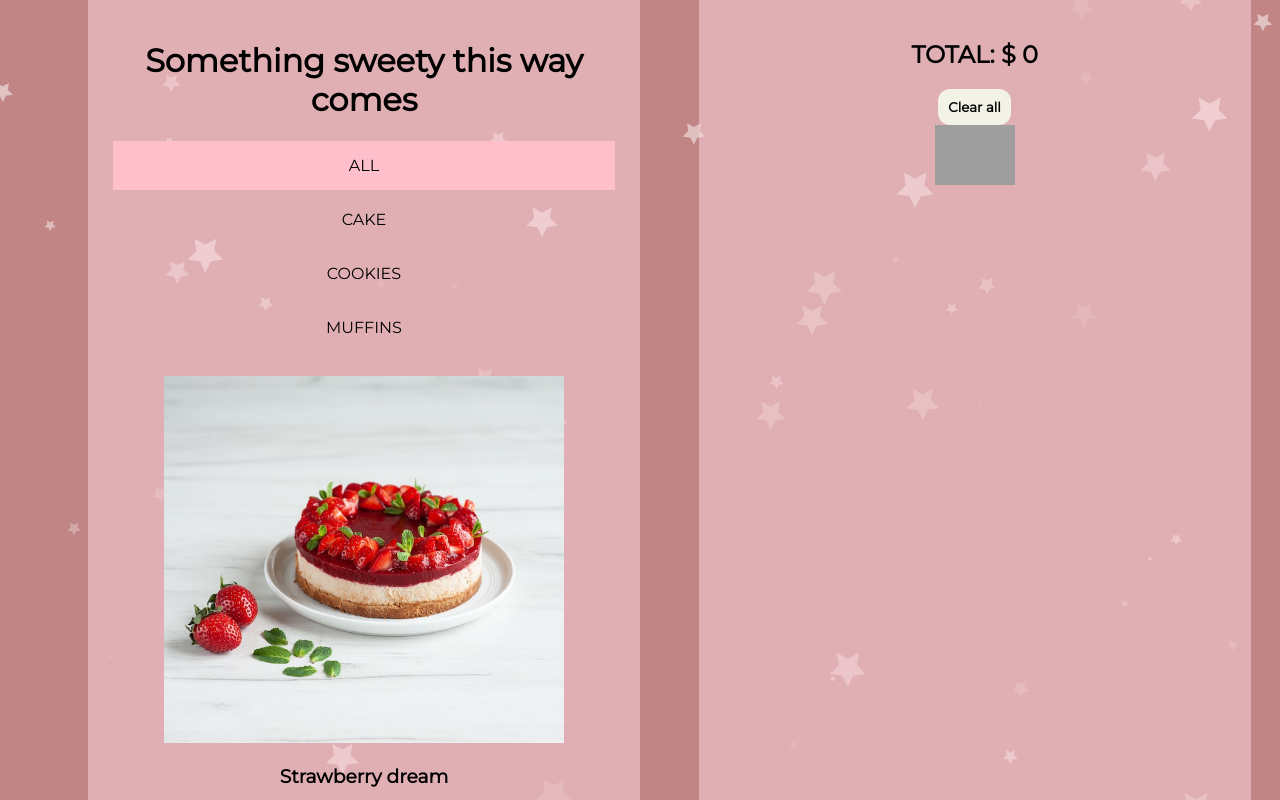
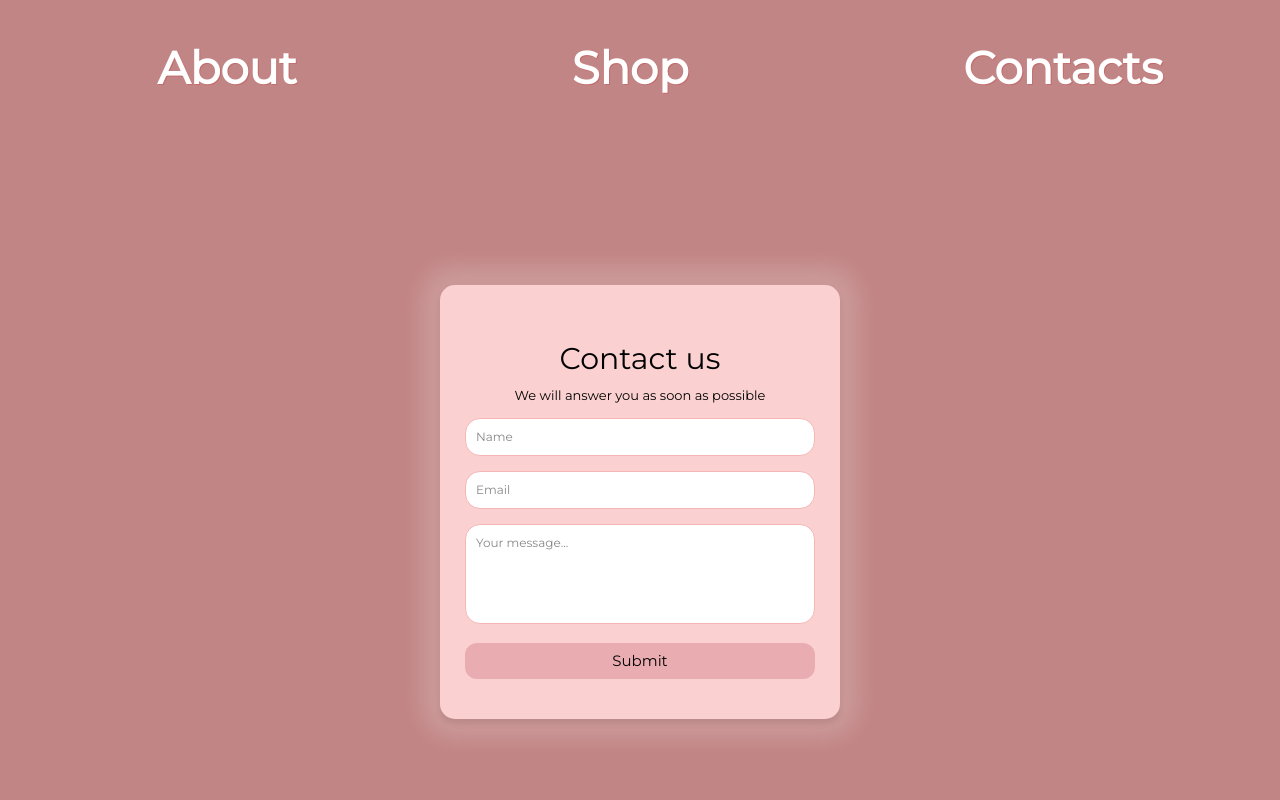
Before and after one commit to NatachaKey/redux-bakeryshop, a React (Create React App) app: page /Contacts in a window 1280 px wide. Shown: the top 800 px of the page. Built offline with nearby package versions, Linux system fonts and the light colour scheme; grey boxes are pictures that could not be loaded.

Commit message:
added new components, fixed stylessheets

```diff
--- a/package.json
+++ b/package.json
@@ -7,13 +7,18 @@
     "@testing-library/jest-dom": "^5.16.5",
     "@testing-library/react": "^13.4.0",
     "@testing-library/user-event": "^13.5.0",
+    "localforage": "^1.10.0",
+    "match-sorter": "^6.3.1",
     "react": "^18.2.0",
     "react-dom": "^18.2.0",
     "react-particles": "^2.5.3",
     "react-redux": "^8.0.5",
+    "react-router": "^6.4.3",
+    "react-router-dom": "^6.4.3",
     "react-scripts": "5.0.1",
     "react-tsparticles": "^2.5.3",
     "redux": "^4.2.0",
+    "sort-by": "^1.2.0",
     "tsparticles": "^2.5.3",
     "web-vitals": "^2.1.4"
   },
--- /dev/null
+++ b/src/About.js
@@ -0,0 +1,23 @@
+import video from './Video.mp4';
+const About = ()=>{
+    return(
+
+            <div >
+            <video autoPlay muted loop className='background-video'>
+                <source src={video} type="video/mp4" />
+
+            </video>
+            <div className='aboutLines'>
+               <p className='par'>CANDYSHOP</p>
+               <p className='par'>Your favourite genuine sweets</p>
+            <p className='par italic'>Since 1948</p>
+            </div>
+
+        </div>
+
+
+
+    )
+}
+
+export default About;
--- a/src/App.css
+++ b/src/App.css
@@ -6,7 +6,61 @@ body {
 .particles {
    z-index: -1;
 }
+.background-video {
+  position: absolute;
+  object-fit: cover;
+  width:100vw;
+  height:100vh;
+  top: 50%;
+  left: 50%;
+  transform: translate(-50%, -50%);
+  z-index: -1;
+}
 
+nav{
+  display: flex;
+
+  justify-content: space-around;
+
+}
+
+.par{
+  z-index: 10;
+  margin-bottom: 10px;
+  margin-top: 40px;
+  color: rgb(78, 56, 56);
+  text-transform: capitalize;
+  font-weight: bolder;
+  font-size: 28px;
+}
+
+.italic{
+font-style: italic;
+}
+
+.aboutLines{
+  display: flex;
+  flex-direction: column;
+  justify-content: flex-end;
+  margin-left: 20px;
+  margin-bottom: 10px;
+  margin-top: 140px;
+  text-shadow: 2px 1px #c26c6c;
+}
+.linkStyle{
+  margin-top: 40px;
+  margin-bottom: 40px;
+  margin-left: 40px;
+  font-size: 45px;
+  text-decoration: none;
+  color: #fff;
+  font-weight: bolder;
+  text-shadow: 1px 1px #c26c6c;
+}
+
+.linkStyle:hover{
+  color: #94526e;
+}
 .block {
 
   background-color: rgba(253, 218, 226, 0.5);
@@ -79,3 +133,35 @@ button{
     transform: rotate(360deg);
   }
 }
+@media all and (max-width:800px){
+  .par{
+
+    color: #fff;
+    text-transform: uppercase;
+    font-weight: bolder;
+    font-size: 20px;
+  }
+  .linkStyle{
+    font-size: 34px;
+  }
+  .imgSmallDevice{
+    width: 200px;
+      }
+}
+
+@media all and (max-width:500px){
+  .par{
+
+    color: #fff;
+    text-transform: uppercase;
+    font-weight: bolder;
+    font-size: 15px;
+  }
+  .linkStyle{
+    font-size: 30px;
+  }
+  .imgSmallDevice{
+width: 100px;
+  }
+
+}
--- a/src/App.js
+++ b/src/App.js
@@ -1,8 +1,17 @@
+import React from 'react';
+import {
+    BrowserRouter as Router,
+    Routes,
+    Route,
+    Link
+} from 'react-router-dom';
+import About from './About';
+
 import './App.css';
-import Cart from './Components/Cart/Cart';
-import Desserts from './Components/DessertsComponents/Desserts';
-import AllCategories from './Components/Filter/AllCategories';
-import Particless from './Particless';
+import Contacts from './Contacts';
+import Shop from './Shop';
+
+
 
 
 
@@ -10,18 +19,24 @@ function App() {
 
 
   return (
+  <Router>
+<nav>
+    <Link className='linkStyle' to="/About">About</Link>
+    <Link className='linkStyle' to="/Shop">Shop</Link>
+    <Link className='linkStyle' to="/Contacts">Contacts</Link>
+</nav>
 
-    <div className="App">
-      <Particless/>
-<div className="block">
-    <AllCategories/>
-     <Desserts />
-</div>
-    <div className="block">
-   <Cart/>
-    </div>
 
-    </div>
+
+
+    <Routes>
+        <Route path='/About' element={<About/>} />
+        <Route path='/Shop' element={<Shop/>} />
+        <Route path='/Contacts' element={<Contacts/>} />
+    </Routes>
+
+ </Router>
+
   );
 }
 
--- a/src/Components/DessertsComponents/Dessert.js
+++ b/src/Components/DessertsComponents/Dessert.js
@@ -8,7 +8,7 @@ const Dessert = ({dessert})=> {
     const dispatch= useDispatch();
     return(<div>
         <br/>
-        <img src={`./${dessert.img}.jpg`} alt="dessertImage" width="400px"/>
+        <img className="imgSmallDevice" src={`./${dessert.img}.jpg`} alt="dessertImage" width="400px"/>
         <h3>{dessert.name}</h3>
         <p>${dessert.price}</p>
         <ChangeQuantity quantity={quantity} setQuantity={setQuantity}/>
--- /dev/null
+++ b/src/Contact.css
@@ -0,0 +1,143 @@
+@import url(https://fonts.googleapis.com/css?family=Roboto:400,300,600,400italic);
+* {
+
+  padding: 0;
+  box-sizing: border-box;
+  -webkit-box-sizing: border-box;
+  -moz-box-sizing: border-box;
+  -webkit-font-smoothing: antialiased;
+  -moz-font-smoothing: antialiased;
+  -o-font-smoothing: antialiased;
+  text-rendering: optimizeLegibility;
+}
+
+
+
+.container {
+  max-width: 400px;
+  width: 100%;
+  margin: 0 auto;
+  position: relative;
+}
+
+#contact input[type="text"],
+#contact input[type="email"],
+#contact input[type="tel"],
+#contact input[type="url"],
+#contact textarea,
+#contact button[type="submit"] {
+  font: 400 12px/16px 'Montserrat', sans-serif;;
+}
+
+#contact {
+border-radius: 15px;
+  background: #fad0d0;
+  padding: 25px;
+  margin: 150px 0;
+  box-shadow: 0 0 20px 20px rgba(238, 230, 230, 0.2), 0 5px 5px 0 rgba(122, 68, 68, 0.24);
+}
+
+#contact h3 {
+  display: block;
+  font-size: 30px;
+  font-weight: 300;
+  margin-bottom: 10px;
+}
+
+#contact h4 {
+  margin: 5px 0 15px;
+  display: block;
+  font-size: 13px;
+  font-weight: 400;
+}
+
+fieldset {
+  border: medium none !important;
+  margin: 0 0 10px;
+  min-width: 100%;
+  padding: 0;
+  width: 100%;
+
+}
+
+#contact input[type="text"],
+#contact input[type="email"],
+#contact input[type="tel"],
+#contact input[type="url"],
+#contact textarea {
+  width: 100%;
+  border: 1px solid rgb(245, 182, 182);
+  border-radius: 15px;
+  background: #FFF;
+  margin: 0 0 5px;
+  padding: 10px;
+}
+
+#contact input[type="text"]:hover,
+#contact input[type="email"]:hover,
+#contact input[type="tel"]:hover,
+#contact input[type="url"]:hover,
+#contact textarea:hover {
+  -webkit-transition: border-color 0.3s ease-in-out;
+  -moz-transition: border-color 0.3s ease-in-out;
+  transition: border-color 0.3s ease-in-out;
+  border: 1px solid #aaa;
+}
+
+#contact textarea {
+  height: 100px;
+  max-width: 100%;
+  resize: none;
+}
+
+#contact button[type="submit"] {
+  cursor: pointer;
+  width: 100%;
+  border: none;
+  background: rgb(233, 172, 177);
+  color: #000000;
+  margin: 0 0 5px;
+  padding: 10px;
+  font-size: 15px;
+}
+
+#contact button[type="submit"]:hover {
+  background:rgb(185, 124, 124) ;
+  color:#212121;
+  font-weight: bolder;
+  transition: background-color 0.3s ease-in-out;
+}
+
+#contact button[type="submit"]:active {
+  box-shadow: inset 0 1px 3px rgba(221, 168, 168, 0.5);
+}
+
+.copyright {
+  text-align: center;
+}
+
+#contact input:focus,
+#contact textarea:focus {
+  outline: 0;
+  border: 1px solid #aaa;
+}
+
+::-webkit-input-placeholder {
+  color: #888;
+}
+
+:-moz-placeholder {
+  color: #888;
+}
+
+::-moz-placeholder {
+  color: #888;
+}
+
+:-ms-input-placeholder {
+  color: #888;
+}
+
+h3, h4{
+    text-align: center;
+}
--- /dev/null
+++ b/src/Contacts.js
@@ -0,0 +1,26 @@
+import  './Contact.css';
+
+const Contacts = ()=>{
+    return <div class="container">
+    <form action="https://formspree.io/f/mpzbnday" id="contact"  method="POST">
+      <h3>Contact us</h3>
+      <h4>We will answer you as soon as possible</h4>
+      <fieldset>
+        <input placeholder="Name" type="text" tabindex="1" required />
+      </fieldset>
+      <fieldset>
+        <input placeholder="Email" type="email" tabindex="2"  name="email" required/>
+      </fieldset>
+      <fieldset>
+        <textarea placeholder="Your message..." tabindex="5"  name="message"required></textarea>
+      </fieldset>
+      <fieldset>
+        <button name="submit" type="submit" id="contact-submit" data-submit="...Enviando"> Submit</button>
+      </fieldset>
+
+    </form>
+  </div>
+}
+
+export default Contacts;
+;
--- /dev/null
+++ b/src/Shop.js
@@ -0,0 +1,24 @@
+import './App.css';
+import Cart from './Components/Cart/Cart';
+import Desserts from './Components/DessertsComponents/Desserts';
+import AllCategories from './Components/Filter/AllCategories';
+import Particless from './Particless';
+
+function Shop() {
+
+  return (
+<div className="App">
+      <Particless/>
+<div className="block">
+    <AllCategories/>
+     <Desserts />
+</div>
+<div className="block">
+  <Cart/>
+</div>
+
+</div>
+  );
+}
+
+export default Shop;
```
Also changed, not shown: 2 other files (tests, documents, lock files or other folders).
